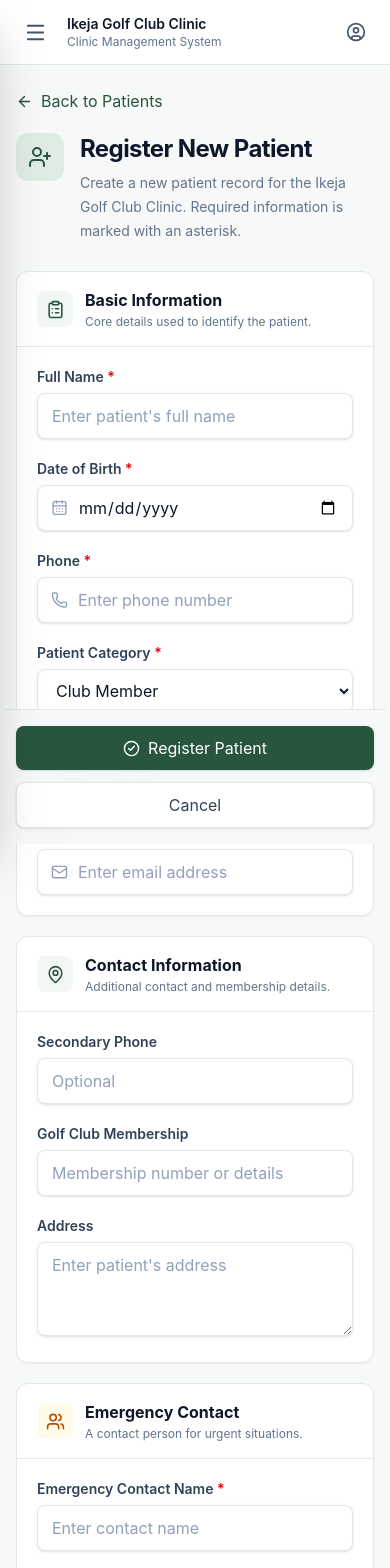
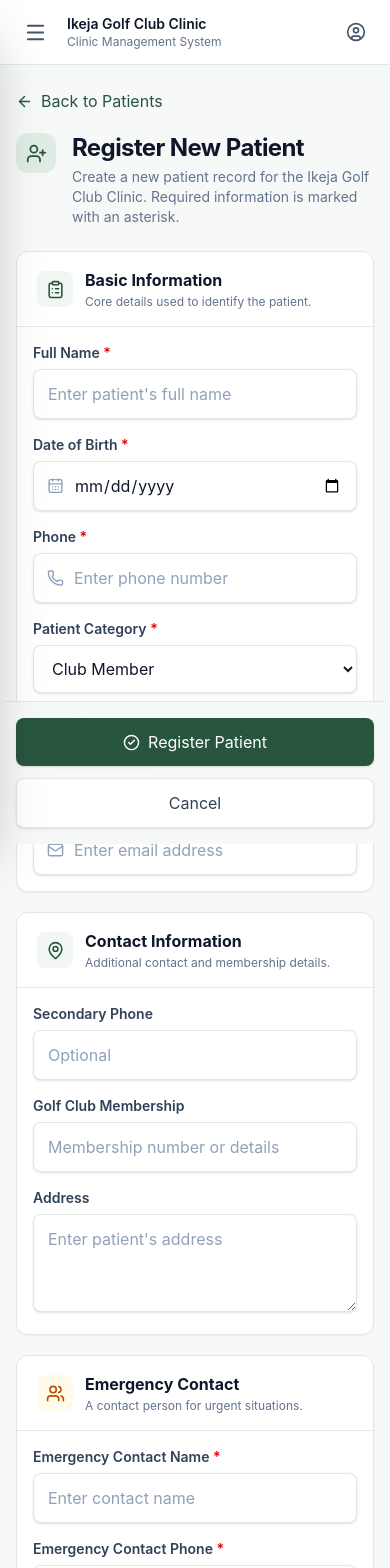
Before and after one commit to K1RAdotcom/IGCC, a React (Vite) app in the folder client/: page /new-patient in a window 390 px wide. Shown: the top 1568 px of the page. Built offline with nearby package versions, Linux system fonts and the light colour scheme; no server answers.

Commit message:
why u wanna know>

```diff
--- a/client/src/NewPatient.tsx
+++ b/client/src/NewPatient.tsx
@@ -149,7 +149,7 @@ export default function NewPatient() {
   }
 
   const inputClass =
-    "w-full rounded-lg border border-igcc-border bg-white px-3.5 py-2.5 text-sm text-slate-900 shadow-sm transition placeholder:text-slate-400 focus:border-igcc-500 focus:outline-none focus:ring-2 focus:ring-igcc-500/15 disabled:bg-slate-50";
+    "w-full rounded-lg border border-igcc-border bg-white px-3.5 py-3 text-sm text-slate-900 sm:py-2.5 shadow-sm transition placeholder:text-slate-400 focus:border-igcc-500 focus:outline-none focus:ring-2 focus:ring-igcc-500/15 disabled:bg-slate-50";
 
   const labelClass =
     "mb-1.5 block text-sm font-semibold text-slate-700";
@@ -172,17 +172,17 @@ export default function NewPatient() {
           Back to Patients
         </button>
 
-        <div className="mb-7">
+        <div className="mb-6 sm:mb-7">
           <div className="flex items-start gap-4">
-            <div className="flex h-12 w-12 shrink-0 items-center justify-center rounded-xl bg-igcc-100 text-igcc-700">
-              <UserPlus size={24} />
+            <div className="flex h-10 w-10 shrink-0 items-center justify-center rounded-xl bg-igcc-100 text-igcc-700 sm:h-12 sm:w-12">
+              <UserPlus size={21} className="sm:h-6 sm:w-6" />
             </div>
 
             <div>
-              <h1 className="text-2xl font-bold tracking-tight text-slate-900 sm:text-3xl">
+              <h1 className="text-2xl font-bold leading-tight tracking-tight text-slate-900 sm:text-3xl">
                 Register New Patient
               </h1>
-              <p className="mt-1.5 max-w-2xl text-sm leading-6 text-slate-500">
+              <p className="mt-1 max-w-2xl text-sm leading-5 text-slate-500 sm:mt-1.5 sm:leading-6">
                 Create a new patient record for the Ikeja Golf Club Clinic.
                 Required information is marked with an asterisk.
               </p>
@@ -221,7 +221,7 @@ export default function NewPatient() {
               </div>
             </div>
 
-            <div className="grid gap-5 p-5 sm:grid-cols-2 sm:p-6">
+            <div className="grid gap-4 p-4 sm:grid-cols-2 sm:gap-5 sm:p-6">
               <div>
                 <label className={labelClass}>
                   Full Name <span className="text-red-600">*</span>
@@ -356,7 +356,7 @@ export default function NewPatient() {
               </div>
             </div>
 
-            <div className="grid gap-5 p-5 sm:grid-cols-2 sm:p-6">
+            <div className="grid gap-4 p-4 sm:grid-cols-2 sm:gap-5 sm:p-6">
               <div>
                 <label className={labelClass}>
                   Secondary Phone
@@ -425,7 +425,7 @@ export default function NewPatient() {
               </div>
             </div>
 
-            <div className="grid gap-5 p-5 sm:grid-cols-2 sm:p-6">
+            <div className="grid gap-4 p-4 sm:grid-cols-2 sm:gap-5 sm:p-6">
               <div>
                 <label className={labelClass}>
                   Emergency Contact Name{" "}
@@ -489,7 +489,7 @@ export default function NewPatient() {
               </div>
             </div>
 
-            <div className="space-y-5 p-5 sm:p-6">
+            <div className="space-y-4 p-4 sm:space-y-5 sm:p-6">
               <div>
                 <label className={labelClass}>
                   Relevant Medical / Physical Information
@@ -534,7 +534,7 @@ export default function NewPatient() {
                 type="button"
                 onClick={() => navigate("/patients")}
                 disabled={saving}
-                className="inline-flex items-center justify-center rounded-lg border border-igcc-border bg-white px-5 py-2.5 text-sm font-semibold text-slate-700 shadow-sm transition hover:bg-slate-50 disabled:cursor-not-allowed disabled:opacity-60"
+                className="inline-flex min-h-11 w-full items-center justify-center rounded-lg border border-igcc-border bg-white px-5 py-3 text-sm font-semibold text-slate-700 shadow-sm transition hover:bg-slate-50 disabled:cursor-not-allowed disabled:opacity-60 sm:w-auto sm:py-2.5"
               >
                 Cancel
               </button>
@@ -542,7 +542,7 @@ export default function NewPatient() {
               <button
                 type="submit"
                 disabled={saving}
-                className="inline-flex items-center justify-center gap-2 rounded-lg bg-igcc-700 px-5 py-2.5 text-sm font-semibold text-white shadow-sm transition hover:bg-igcc-800 disabled:cursor-not-allowed disabled:bg-slate-400"
+                className="inline-flex min-h-11 w-full items-center justify-center gap-2 rounded-lg bg-igcc-700 px-5 py-3 text-sm font-semibold text-white shadow-sm transition hover:bg-igcc-800 disabled:cursor-not-allowed disabled:bg-slate-400 sm:w-auto sm:py-2.5"
               >
                 {saving ? (
                   <>
```
